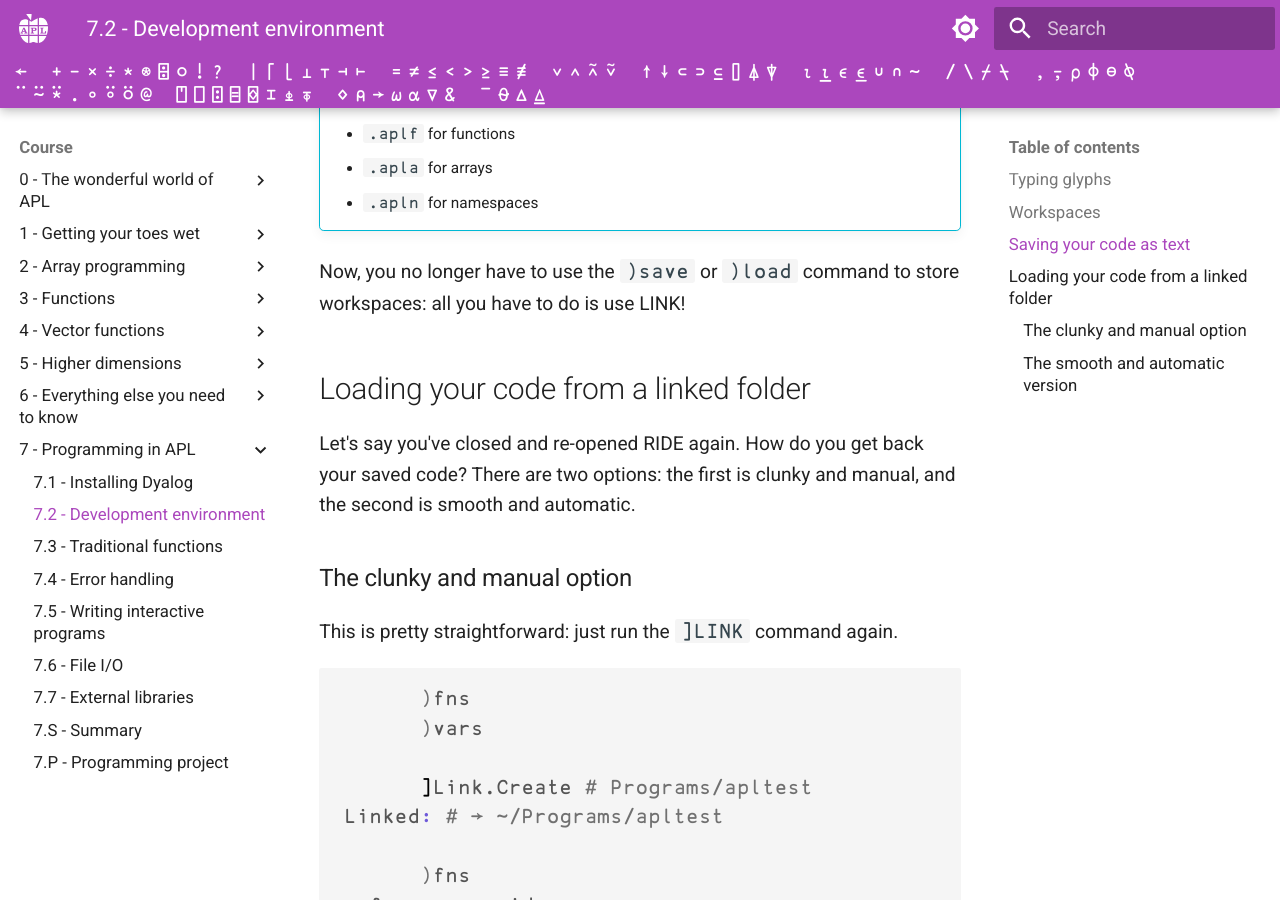
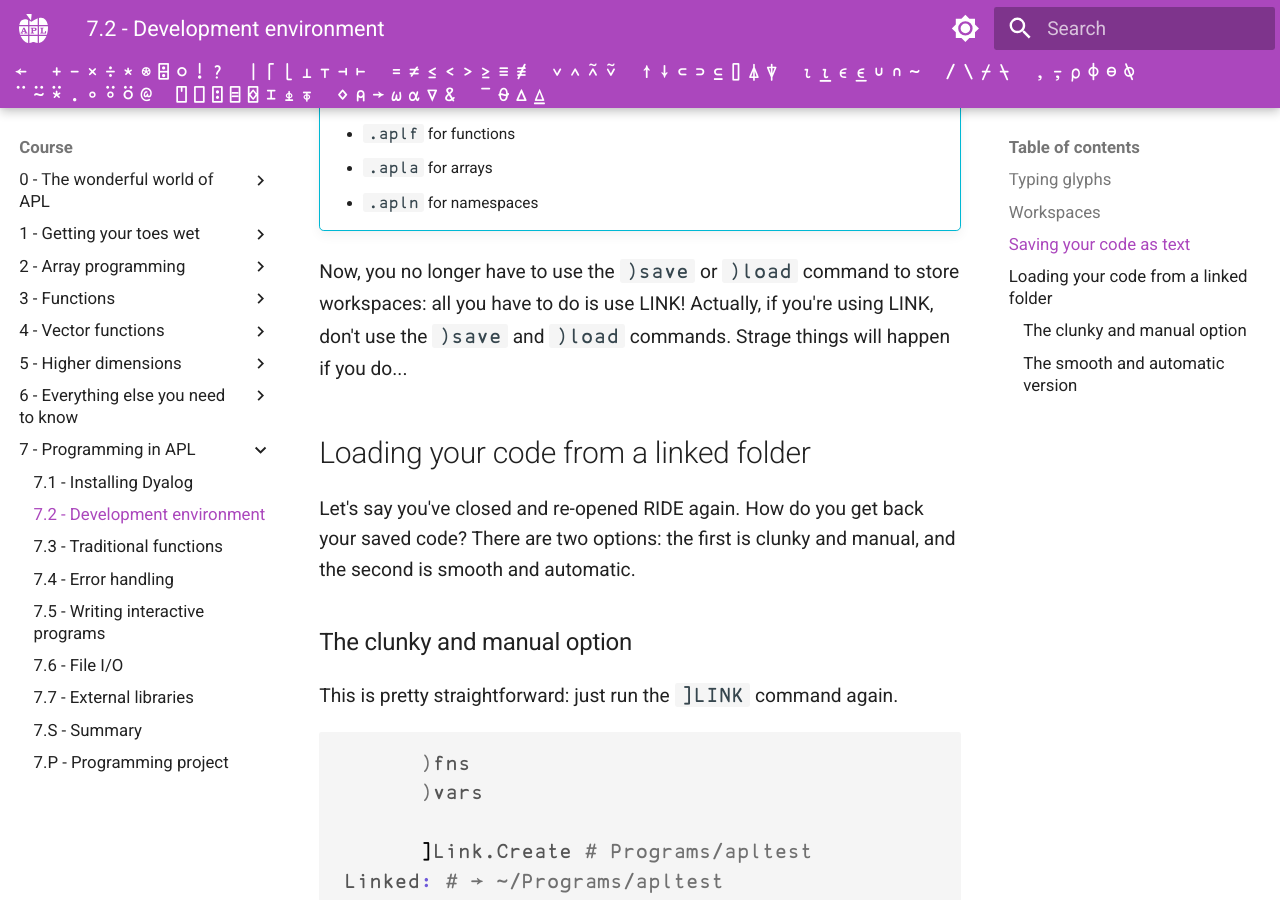
Before and after one commit to APLMOOC/APLMOOC, an MkDocs documentation site: the page built from docs/course/ch7/part2.md, in a window 1280 px wide and 900 px high, scrolled down 8054 px. Built offline with MkDocs 1.6.1 and Material for MkDocs 9.7.7, drawn with Linux system fonts in a browser that asks for light colours; some web fonts are replaced; a script that is not in the unit is left out.

Commit message:
Add save/load disclaimer to Chapter 7 Part 2

```diff
--- a/docs/course/ch7/part2.md
+++ b/docs/course/ch7/part2.md
@@ -262,6 +262,7 @@ Open the folder you created, and voilà: your code has been saved!
     - `.apln` for namespaces
 
 Now, you no longer have to use the `)save` or `)load` command to store workspaces: all you have to do is use LINK!
+Actually, if you're using LINK, don't use the `)save` and `)load` commands. Strage things will happen if you do...
 
 ## Loading your code from a linked folder
 
```
